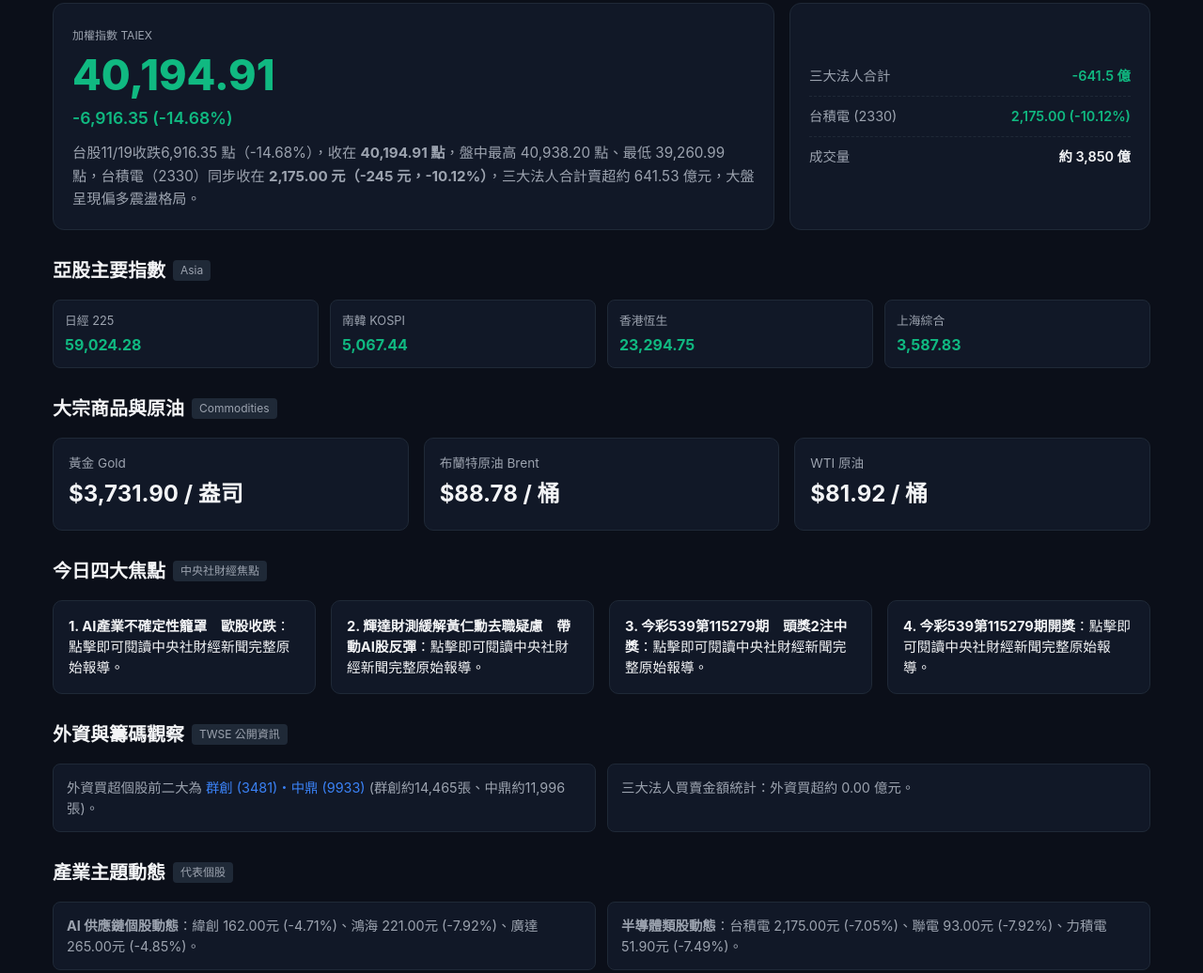
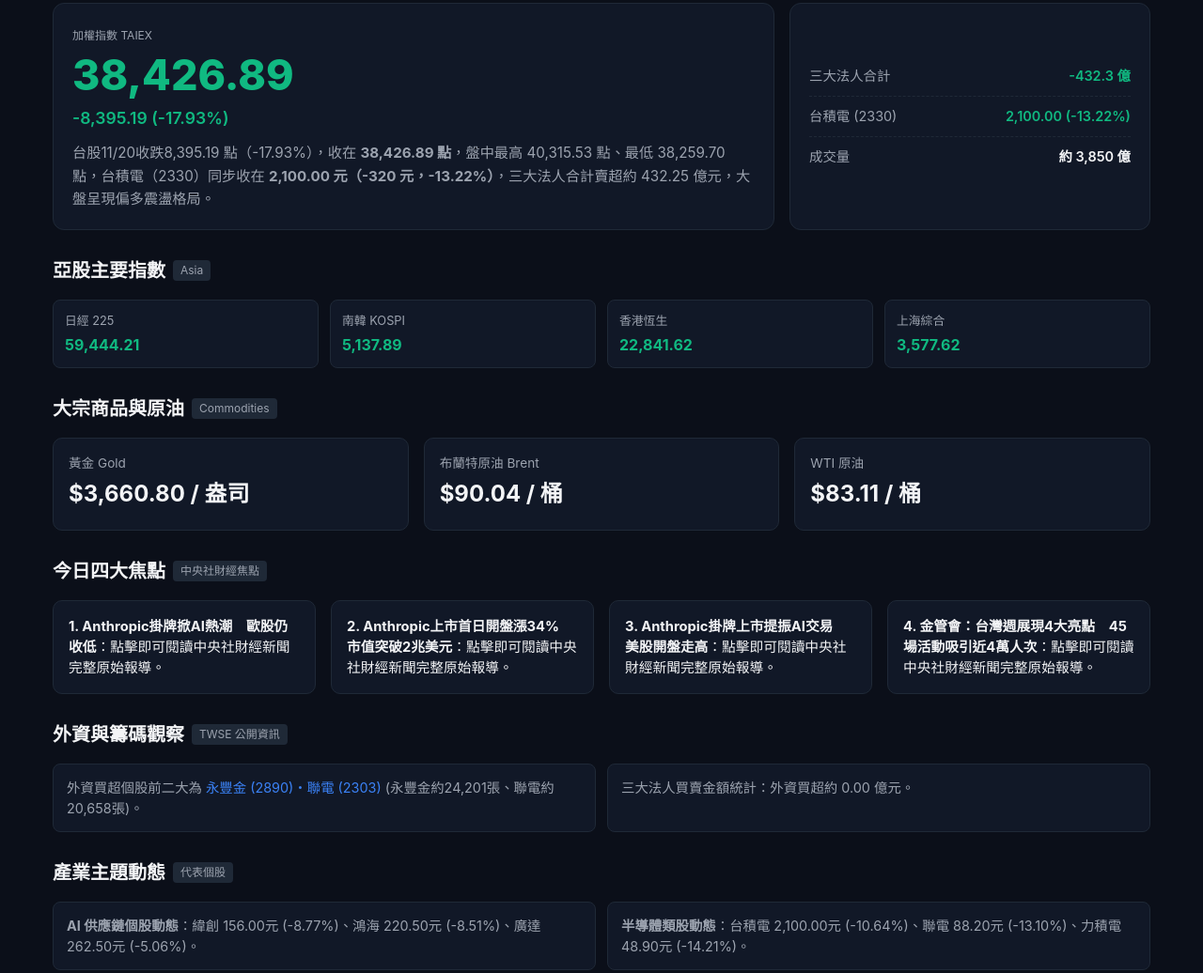
Before and after one commit to ViolaTu/market-pulse, a plain HTML site: page index.html in a window 1280 px wide. Shown: the part 310-1346 px from the top of the page at 94% size. Drawn offline with Linux system fonts and the light colour scheme.

Commit message:
chore: auto-update market pulse data [skip ci]

```diff
--- a/index.html
+++ b/index.html
@@ -298,10 +298,10 @@
       <span class="tag" style="font-size:0.75rem; color:var(--text-secondary);">加權指數 TAIEX</span>
 
       <!-- AUTO:TW_HERO:START -->
-  <div class="tw-bignum" style="color:var(--down-green)">40,194.91</div>
-  <div class="tw-sub" style="color:var(--down-green)">-6,916.35 (-14.68%)</div>
+  <div class="tw-bignum" style="color:var(--down-green)">38,426.89</div>
+  <div class="tw-sub" style="color:var(--down-green)">-8,395.19 (-17.93%)</div>
   <div class="tw-desc">
-    台股11/19收跌6,916.35 點（-14.68%），收在 <b>40,194.91 點</b>，盤中最高 40,938.20 點、最低 39,260.99 點，台積電（2330）同步收在 <b>2,175.00 元（-245 元，-10.12%）</b>，三大法人合計賣超約 641.53 億元，大盤呈現偏多震盪格局。
+    台股11/20收跌8,395.19 點（-17.93%），收在 <b>38,426.89 點</b>，盤中最高 40,315.53 點、最低 38,259.70 點，台積電（2330）同步收在 <b>2,100.00 元（-320 元，-13.22%）</b>，三大法人合計賣超約 432.25 億元，大盤呈現偏多震盪格局。
   </div>
 <!-- AUTO:TW_HERO:END -->
 
@@ -310,8 +310,8 @@
     <div class="card" style="display:flex; flex-direction:column; justify-content:center;">
 
       <!-- AUTO:TW_FACTS:START -->
-  <div class="tw-fact"><span class="lbl">三大法人合計</span><span class="val" style="color:var(--down-green)">-641.5 億</span></div>
-  <div class="tw-fact"><span class="lbl">台積電 (2330)</span><span class="val" style="color:var(--down-green)">2,175.00 (-10.12%)</span></div>
+  <div class="tw-fact"><span class="lbl">三大法人合計</span><span class="val" style="color:var(--down-green)">-432.3 億</span></div>
+  <div class="tw-fact"><span class="lbl">台積電 (2330)</span><span class="val" style="color:var(--down-green)">2,100.00 (-13.22%)</span></div>
   <div class="tw-fact"><span class="lbl">成交量</span><span class="val">約 3,850 億</span></div>
 <!-- AUTO:TW_FACTS:END -->
 
@@ -325,10 +325,10 @@
   </div>
   <div class="asia-strip">
     <!-- AUTO:ASIA_STRIP:START -->
-  <div class="asia-chip"><div class="n">日經 225</div><div class="v" style="color:var(--down-green)">59,024.28</div></div>
-  <div class="asia-chip"><div class="n">南韓 KOSPI</div><div class="v" style="color:var(--down-green)">5,067.44</div></div>
-  <div class="asia-chip"><div class="n">香港恆生</div><div class="v" style="color:var(--down-green)">23,294.75</div></div>
-  <div class="asia-chip"><div class="n">上海綜合</div><div class="v" style="color:var(--down-green)">3,587.83</div></div>
+  <div class="asia-chip"><div class="n">日經 225</div><div class="v" style="color:var(--down-green)">59,444.21</div></div>
+  <div class="asia-chip"><div class="n">南韓 KOSPI</div><div class="v" style="color:var(--down-green)">5,137.89</div></div>
+  <div class="asia-chip"><div class="n">香港恆生</div><div class="v" style="color:var(--down-green)">22,841.62</div></div>
+  <div class="asia-chip"><div class="n">上海綜合</div><div class="v" style="color:var(--down-green)">3,577.62</div></div>
 <!-- AUTO:ASIA_STRIP:END -->
   </div>
 
@@ -341,15 +341,15 @@
     <!-- AUTO:COMMOD_GRID:START -->
   <div class="commod-card">
     <div class="n">黃金 Gold</div>
-    <div class="v">$3,731.90 / 盎司</div>
+    <div class="v">$3,660.80 / 盎司</div>
   </div>
   <div class="commod-card">
     <div class="n">布蘭特原油 Brent</div>
-    <div class="v">$88.78 / 桶</div>
+    <div class="v">$90.04 / 桶</div>
   </div>
   <div class="commod-card">
     <div class="n">WTI 原油</div>
-    <div class="v">$81.92 / 桶</div>
+    <div class="v">$83.11 / 桶</div>
   </div>
 <!-- AUTO:COMMOD_GRID:END -->
   </div>
@@ -362,23 +362,23 @@
   <div class="stories-grid">
     <!-- AUTO:FOCUS_STORIES:START -->
   <div class="story-card">
-    <a href="https://www.cna.com.tw/news/afe/202611190004.aspx" target="_blank" rel="noopener" style="text-decoration: none; color: inherit; display: block;">
-      <p><b>1. AI產業不確定性籠罩　歐股收跌</b>：點擊即可閱讀中央社財經新聞完整原始報導。</p>
+    <a href="https://www.cna.com.tw/news/afe/202611200005.aspx" target="_blank" rel="noopener" style="text-decoration: none; color: inherit; display: block;">
+      <p><b>1. Anthropic掛牌掀AI熱潮　歐股仍收低</b>：點擊即可閱讀中央社財經新聞完整原始報導。</p>
     </a>
   </div>
   <div class="story-card">
-    <a href="https://www.cna.com.tw/news/afe/202611180364.aspx" target="_blank" rel="noopener" style="text-decoration: none; color: inherit; display: block;">
-      <p><b>2. 輝達財測緩解黃仁勳去職疑慮　帶動AI股反彈</b>：點擊即可閱讀中央社財經新聞完整原始報導。</p>
+    <a href="https://www.cna.com.tw/news/afe/202611200004.aspx" target="_blank" rel="noopener" style="text-decoration: none; color: inherit; display: block;">
+      <p><b>2. Anthropic上市首日開盤漲34%　市值突破2兆美元</b>：點擊即可閱讀中央社財經新聞完整原始報導。</p>
     </a>
   </div>
   <div class="story-card">
-    <a href="https://www.cna.com.tw/news/ahel/202611180354.aspx" target="_blank" rel="noopener" style="text-decoration: none; color: inherit; display: block;">
-      <p><b>3. 今彩539第115279期　頭獎2注中獎</b>：點擊即可閱讀中央社財經新聞完整原始報導。</p>
+    <a href="https://www.cna.com.tw/news/afe/202611190391.aspx" target="_blank" rel="noopener" style="text-decoration: none; color: inherit; display: block;">
+      <p><b>3. Anthropic掛牌上市提振AI交易　美股開盤走高</b>：點擊即可閱讀中央社財經新聞完整原始報導。</p>
     </a>
   </div>
   <div class="story-card">
-    <a href="https://www.cna.com.tw/news/ahel/202611180338.aspx" target="_blank" rel="noopener" style="text-decoration: none; color: inherit; display: block;">
-      <p><b>4. 今彩539第115279期開獎</b>：點擊即可閱讀中央社財經新聞完整原始報導。</p>
+    <a href="https://www.cna.com.tw/news/afe/202611190387.aspx" target="_blank" rel="noopener" style="text-decoration: none; color: inherit; display: block;">
+      <p><b>4. 金管會：台灣週展現4大亮點　45場活動吸引近4萬人次</b>：點擊即可閱讀中央社財經新聞完整原始報導。</p>
     </a>
   </div>
 <!-- AUTO:FOCUS_STORIES:END -->
@@ -392,7 +392,7 @@
   <div class="watch-grid">
     <!-- AUTO:WATCH_FLOW:START -->
   <div class="watch-card">
-    <p>外資買超個股前二大為 <a href="https://www.twse.com.tw/zh/trading/foreign/t86.html" target="_blank" style="color: var(--accent-blue); text-decoration: none;">群創 (3481)・中鼎 (9933)</a> (群創約14,465張、中鼎約11,996張)。</p>
+    <p>外資買超個股前二大為 <a href="https://www.twse.com.tw/zh/trading/foreign/t86.html" target="_blank" style="color: var(--accent-blue); text-decoration: none;">永豐金 (2890)・聯電 (2303)</a> (永豐金約24,201張、聯電約20,658張)。</p>
   </div>
   <div class="watch-card">
     <p><a href="https://www.twse.com.tw/zh/trading/foreign/bfi82u.html" target="_blank" style="color: inherit; text-decoration: none;">三大法人買賣金額統計：外資買超約 0.00 億元。</a></p>
@@ -408,10 +408,10 @@
   <div class="watch-grid">
     <!-- AUTO:WATCH_SECTOR:START -->
   <div class="watch-card">
-    <p><b>AI 供應鏈個股動態</b>：緯創 162.00元 (-4.71%)、鴻海 221.00元 (-7.92%)、廣達 265.00元 (-4.85%)。</p>
+    <p><b>AI 供應鏈個股動態</b>：緯創 156.00元 (-8.77%)、鴻海 220.50元 (-8.51%)、廣達 262.50元 (-5.06%)。</p>
   </div>
   <div class="watch-card">
-    <p><b>半導體類股動態</b>：台積電 2,175.00元 (-7.05%)、聯電 93.00元 (-7.92%)、力積電 51.90元 (-7.49%)。</p>
+    <p><b>半導體類股動態</b>：台積電 2,100.00元 (-10.64%)、聯電 88.20元 (-13.10%)、力積電 48.90元 (-14.21%)。</p>
   </div>
 <!-- AUTO:WATCH_SECTOR:END -->
   </div>
```
